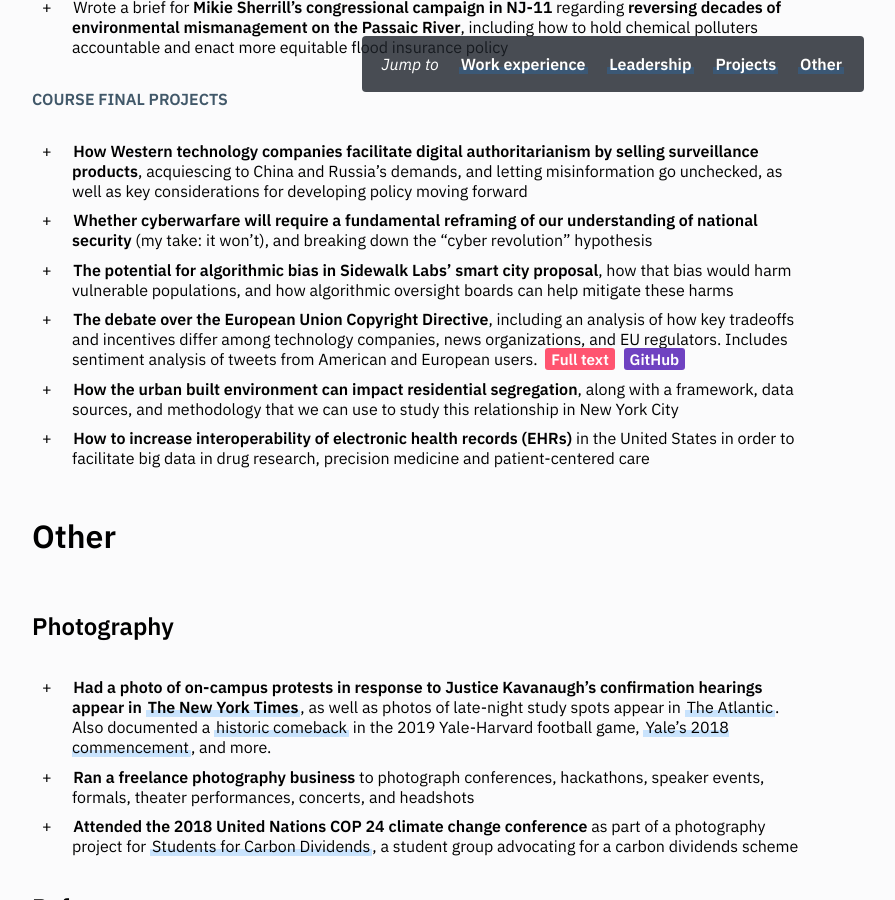
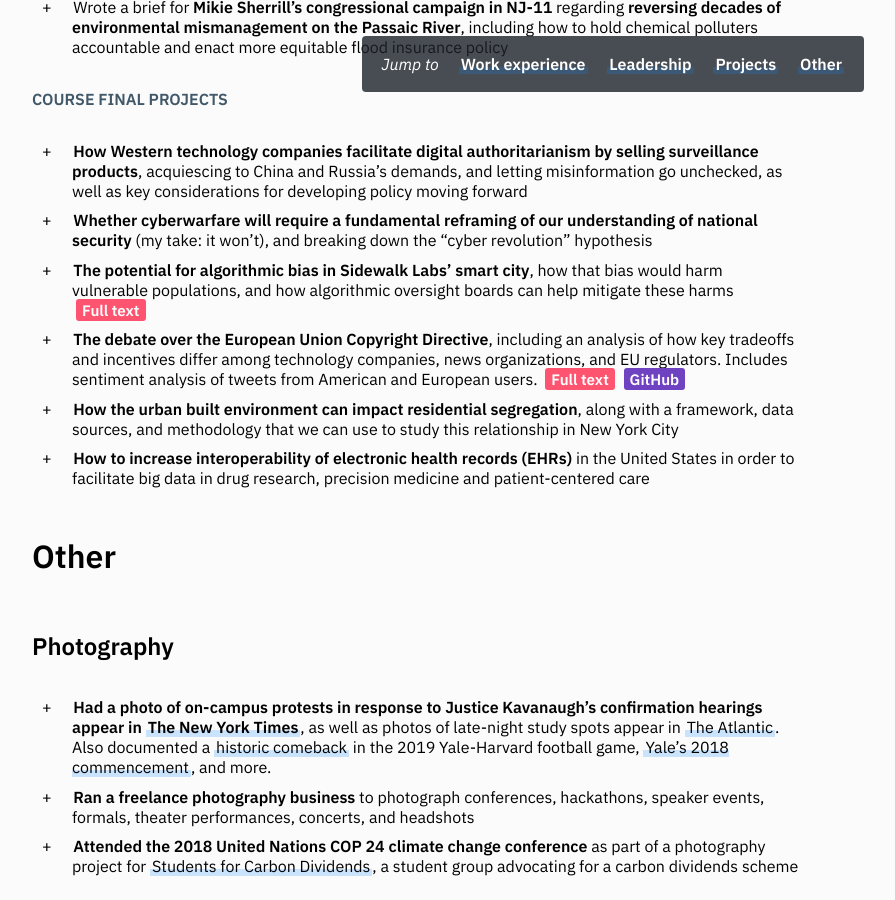
Before and after one commit to iamdanzhao/iamdanzhao.github.io, a Jekyll site: the page built from work/index.md, in a window 1280 px wide and 900 px high, scrolled down 3073 px. Shown: the whole window, without its empty margins (224-1119 px from the left). Built offline with Jekyll 4.4.1, drawn with Linux system fonts in a browser that asks for light colours.

Commit message:
add sidewalk paper

```diff
--- a/work/index.md
+++ b/work/index.md
@@ -99,7 +99,7 @@
 {: .list-plus}
 - **How Western technology companies facilitate digital authoritarianism by selling surveillance products**, acquiescing to China and Russia's demands, and letting misinformation go unchecked, as well as key considerations for developing policy moving forward
 - **Whether cyberwarfare will require a fundamental reframing of our understanding of national security** (my take: it won't), and breaking down the "cyber revolution" hypothesis
-- **The potential for algorithmic bias in Sidewalk Labs' smart city proposal**, how that bias would harm vulnerable populations, and how algorithmic oversight boards can help mitigate these harms
+- **The potential for algorithmic bias in Sidewalk Labs' smart city**, how that bias would harm vulnerable populations, and how algorithmic oversight boards can help mitigate these harms [Full text](https://drive.google.com/file/d/1SyV_tjNlYRHoM-KV1CS2onF5jGhot_F3/view){: class="button ilabel pink-block" target="_blank"}
 - **The debate over the European Union Copyright Directive**, including an analysis of how key tradeoffs and incentives differ among technology companies, news organizations, and EU regulators. Includes sentiment analysis of tweets from American and European users. [Full text](https://drive.google.com/file/d/1UWSE7wSQEnma7oBeIj4J29oAlF9WV-Ck/view){: class="button ilabel pink-block" target="_blank"} [GitHub](https://github.com/iamdanzhao/copyright-directive-tweets){: class="button ilabel ghpurple-block" target="_blank"}
 - **How the urban built environment can impact residential segregation**, along with a framework, data sources, and methodology that we can use to study this relationship in New York City
 - **How to increase interoperability of electronic health records (EHRs)** in the United States in order to facilitate big data in drug research, precision medicine and patient-centered care
```
